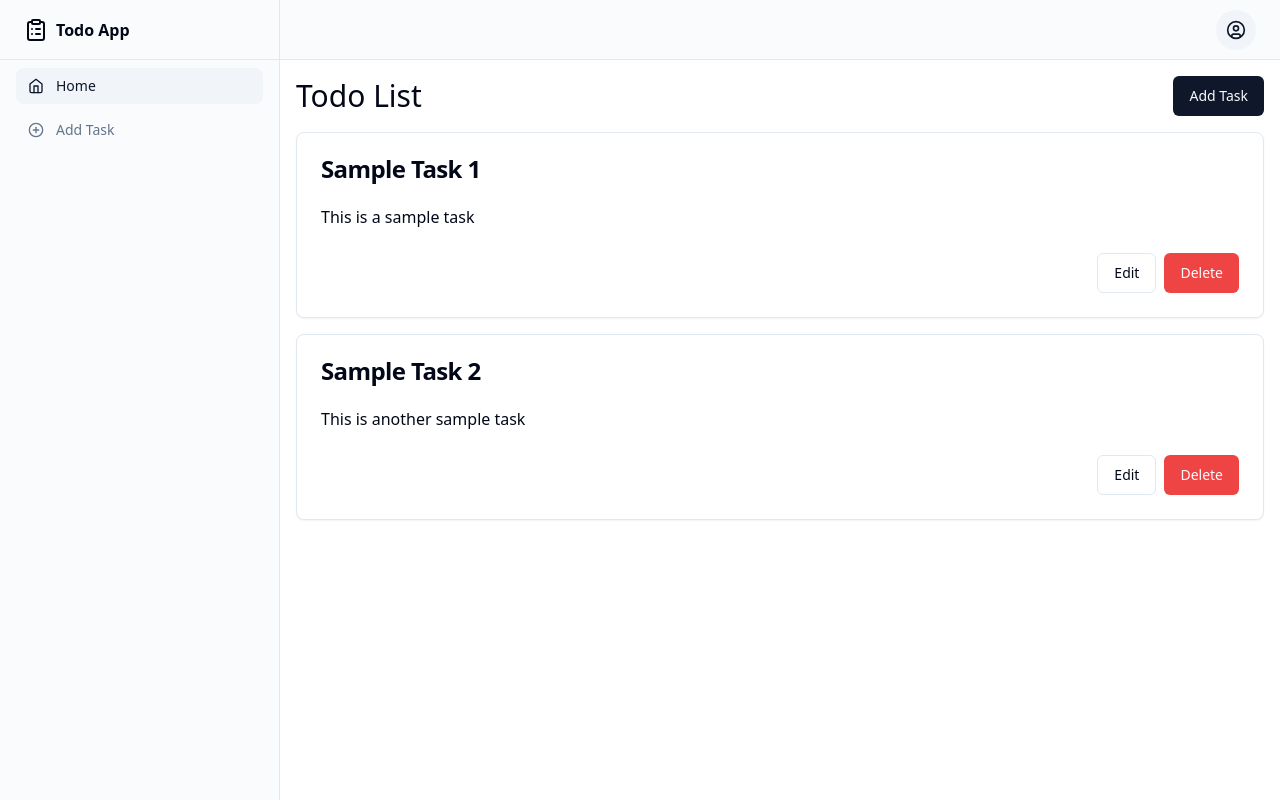
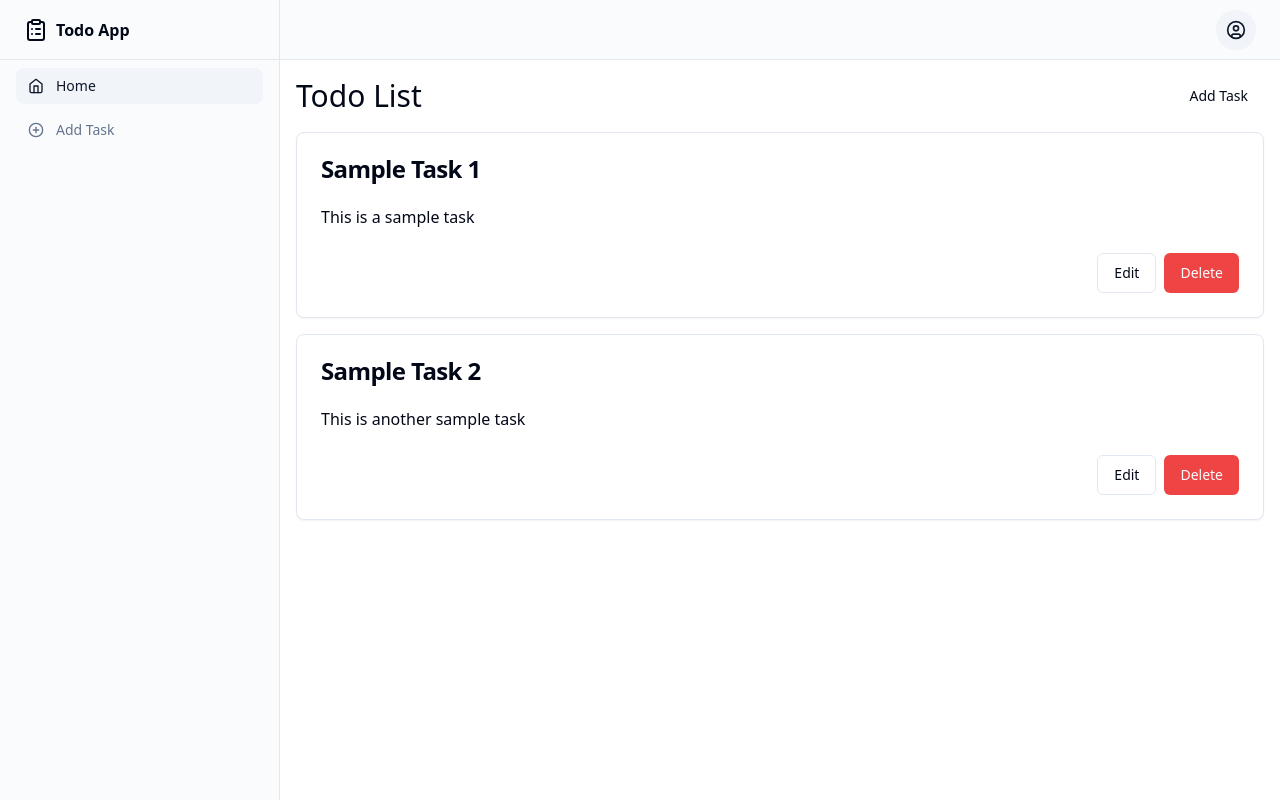
Before and after one commit to GPT-Engineer-App-Dev/task-reminder-app, a React (Vite) app: page / in a window 1280 px wide. Built offline with nearby package versions, Linux system fonts and the light colour scheme.

Commit message:
Changed Add Task button color to green on the Index page.

```diff
--- a/src/pages/Index.jsx
+++ b/src/pages/Index.jsx
@@ -20,7 +20,7 @@ const Index = () => {
     <div className="space-y-4">
       <div className="flex justify-between items-center">
         <h1 className="text-3xl">Todo List</h1>
-        <Button onClick={() => navigate("/add-task")}>Add Task</Button>
+        <Button onClick={() => navigate("/add-task")} variant="success">Add Task</Button>
       </div>
       <div className="grid gap-4">
         {tasks.map(task => (
```
